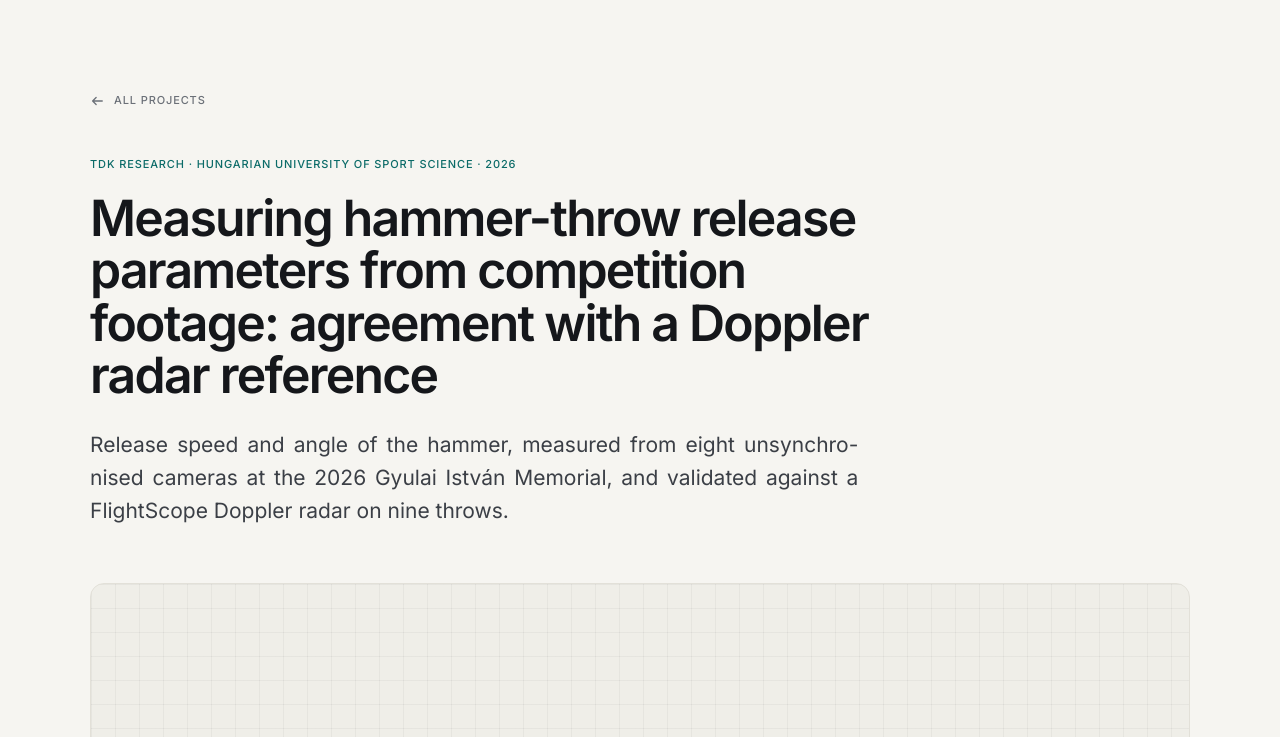
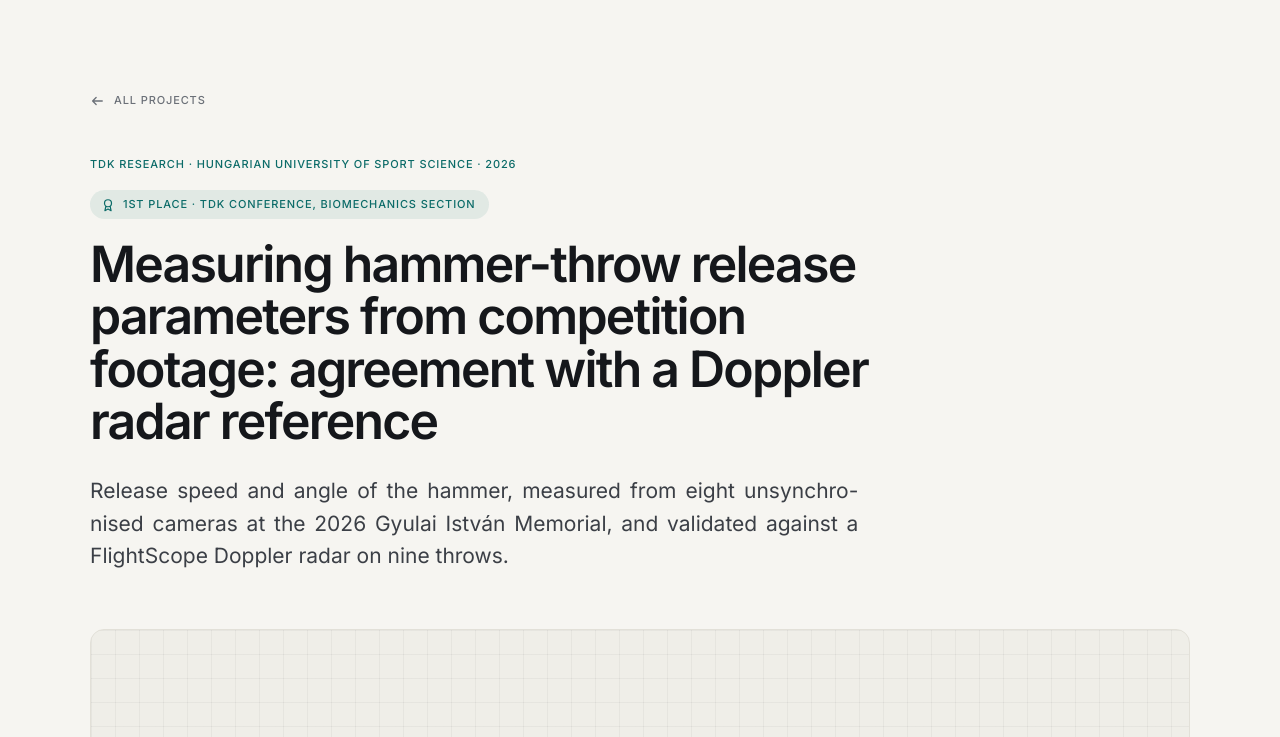
Before and after one commit to DanielLepold/DanielLepold.github.io, an Astro site: page /projects/hammer-throw-3d in a window 1280 px wide. Shown: the part 63-800 px from the top of the page. Built offline with nearby package versions, Linux system fonts and the light colour scheme; Astro itself is replaced by a stand-in of ours.

Commit message:
Show the 1st-place TDK award on the hammer-throw project
Add an optional `award` field to projects and render it as a badge on the
project card and case-study page. The hammer-throw project won 1st place in
the Biomechanics section of the TDK conference; also note it under Education
and in the Person structured data.

Co-Authored-By: Claude Opus 5.5 <noreply@anthropic.com>

```diff
--- a/src/components/Icon.astro
+++ b/src/components/Icon.astro
@@ -1,6 +1,6 @@
 ---
 interface Props {
-  name: 'arrow' | 'arrow-up-right' | 'github' | 'linkedin' | 'medium' | 'mail' | 'sun' | 'moon' | 'lock' | 'menu' | 'close' | 'copy' | 'check';
+  name: 'arrow' | 'arrow-up-right' | 'github' | 'linkedin' | 'medium' | 'mail' | 'sun' | 'moon' | 'lock' | 'menu' | 'close' | 'copy' | 'check' | 'award';
   class?: string;
 }
 const { name, class: cls } = Astro.props;
@@ -45,3 +45,6 @@ const { name, class: cls } = Astro.props;
 {name === 'check' && (
   <svg class={cls} viewBox="0 0 16 16" fill="none" stroke="currentColor" stroke-width="1.5" aria-hidden="true"><path d="M3 8.5l3.2 3L13 4.5" stroke-linecap="round" stroke-linejoin="round" /></svg>
 )}
+{name === 'award' && (
+  <svg class={cls} viewBox="0 0 16 16" fill="none" stroke="currentColor" stroke-width="1.4" aria-hidden="true"><circle cx="8" cy="6" r="4" /><path d="M5.6 9.2 4.5 14.5 8 12.6l3.5 1.9-1.1-5.3" stroke-linejoin="round" /></svg>
+)}
--- a/src/components/ProjectCard.astro
+++ b/src/components/ProjectCard.astro
@@ -30,6 +30,13 @@ const Tag = href ? 'a' : 'div';
       <p class="card-meta mono">
         <span>{p.area}</span><span aria-hidden="true">·</span><span>{p.year}</span>
       </p>
+      {
+        p.award && (
+          <p class="award mono">
+            <Icon name="award" /> {p.award}
+          </p>
+        )
+      }
       <h3 class="card-title">{variant === 'feature' ? p.title : p.short}</h3>
       <p class="card-summary">{p.summary}</p>
 
@@ -126,6 +133,21 @@ const Tag = href ? 'a' : 'div';
     color: var(--accent);
     font-size: 11px;
   }
+  .award {
+    align-self: flex-start;
+    display: inline-flex;
+    align-items: center;
+    gap: 7px;
+    padding: 5px 11px 5px 9px;
+    border-radius: 999px;
+    background: var(--accent-soft);
+    color: var(--accent);
+    font-size: 11px;
+  }
+  .award :global(svg) {
+    width: 13px;
+    height: 13px;
+  }
   .card-title {
     font-family: var(--font-display);
     font-weight: 600;
--- a/src/content.config.ts
+++ b/src/content.config.ts
@@ -18,6 +18,7 @@ const projects = defineCollection({
     repo: z.string().url().optional(),
     article: z.string().url().optional(),
     codeNote: z.string().optional(), // shown when there's no public repo
+    award: z.string().optional(), // e.g. "1st place · TDK conference"
     metrics: z
       .array(z.object({ value: z.string(), label: z.string() }))
       .default([]),
--- a/src/content/projects/hammer-throw-3d.md
+++ b/src/content/projects/hammer-throw-3d.md
@@ -6,6 +6,7 @@ context: TDK research · Hungarian University of Sport Science
 year: '2026'
 order: 1
 featured: true
+award: '1st place · TDK conference, Biomechanics section'
 area: Sport science
 illustration: hammer
 tags: [Python, YOLO, Kalman filter, Epipolar geometry, Triangulation, Bland–Altman]
--- a/src/data/site.ts
+++ b/src/data/site.ts
@@ -155,7 +155,7 @@ export const education = [
     period: '2026 – present',
     notes: [
       'Research focus: video-based kinematic measurement of athletes',
-      'Student research (TDK): hammer-throw release parameters from competition video',
+      'Student research (TDK): hammer-throw release parameters from competition video. 1st place in the Biomechanics section of the TDK conference',
     ],
   },
   {
--- a/src/layouts/Base.astro
+++ b/src/layouts/Base.astro
@@ -29,6 +29,7 @@ const person = {
     { '@type': 'CollegeOrUniversity', name: 'University of Pannonia' },
     { '@type': 'CollegeOrUniversity', name: 'Hungarian University of Sport Science' },
   ],
+  award: ['1st place, TDK conference (Biomechanics section), Hungarian University of Sport Science (2026)'],
   knowsLanguage: ['en', 'de', 'hu'],
   sameAs: [site.links.linkedin, site.links.github, site.links.medium],
 };
--- a/src/pages/projects/[slug].astro
+++ b/src/pages/projects/[slug].astro
@@ -28,6 +28,13 @@ const { Content } = await render(project);
     <header class="case-head wrap">
       <a class="back mono" href="/#projects"><Icon name="arrow" class="back-ic" /> All projects</a>
       <p class="case-meta mono">{p.context} · {p.year}</p>
+      {
+        p.award && (
+          <p class="award mono">
+            <Icon name="award" /> {p.award}
+          </p>
+        )
+      }
       <h1 class="case-title display">{p.title}</h1>
       <p class="case-summary">{p.summary}</p>
     </header>
@@ -135,6 +142,21 @@ const { Content } = await render(project);
     margin-top: 40px;
     font-size: 11px;
     color: var(--accent);
+  }
+  .award {
+    display: inline-flex;
+    align-items: center;
+    gap: 8px;
+    margin-top: 16px;
+    padding: 6px 13px 6px 11px;
+    border-radius: 999px;
+    background: var(--accent-soft);
+    color: var(--accent);
+    font-size: 11px;
+  }
+  .award :global(svg) {
+    width: 14px;
+    height: 14px;
   }
   .case-title {
     margin-top: 18px;
```
